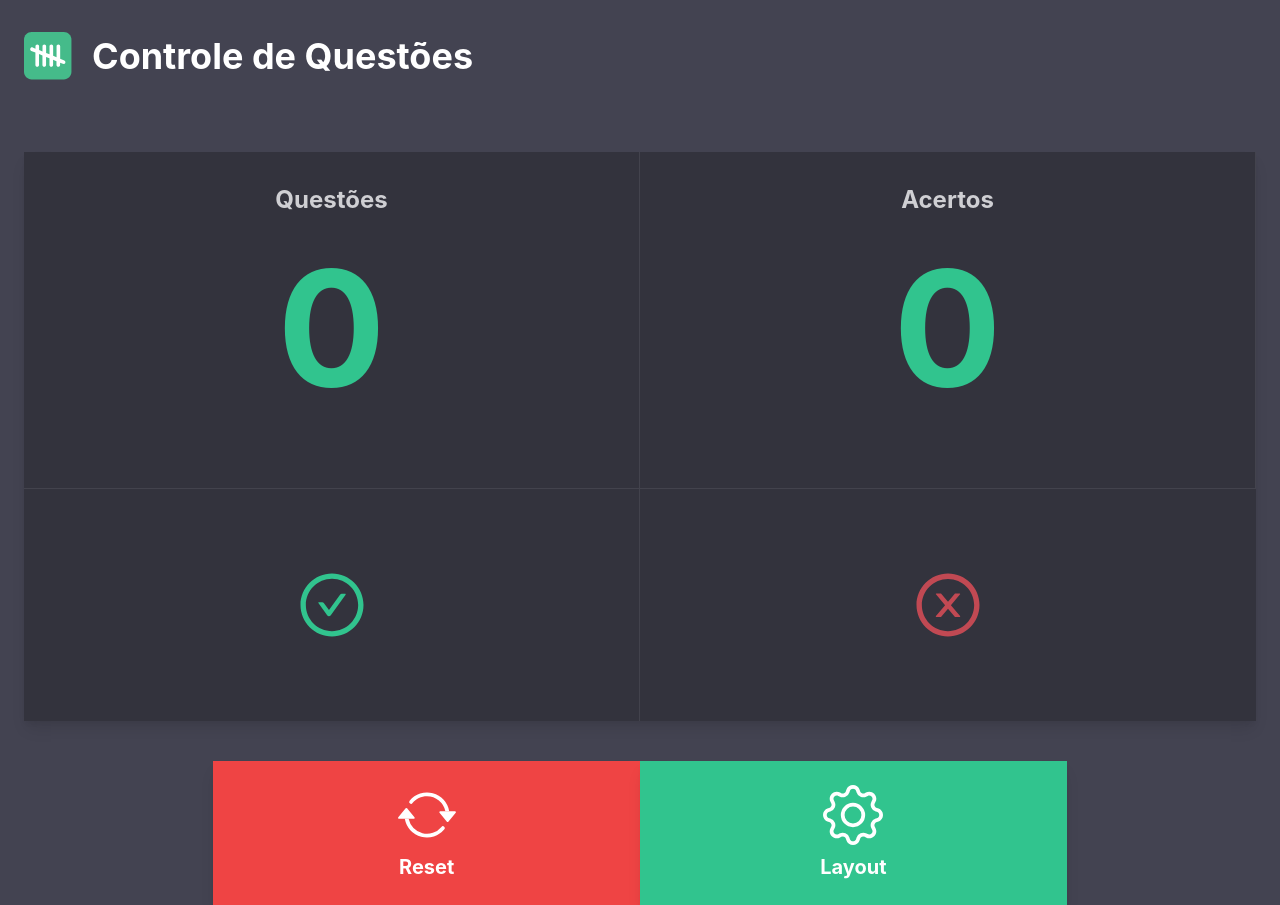
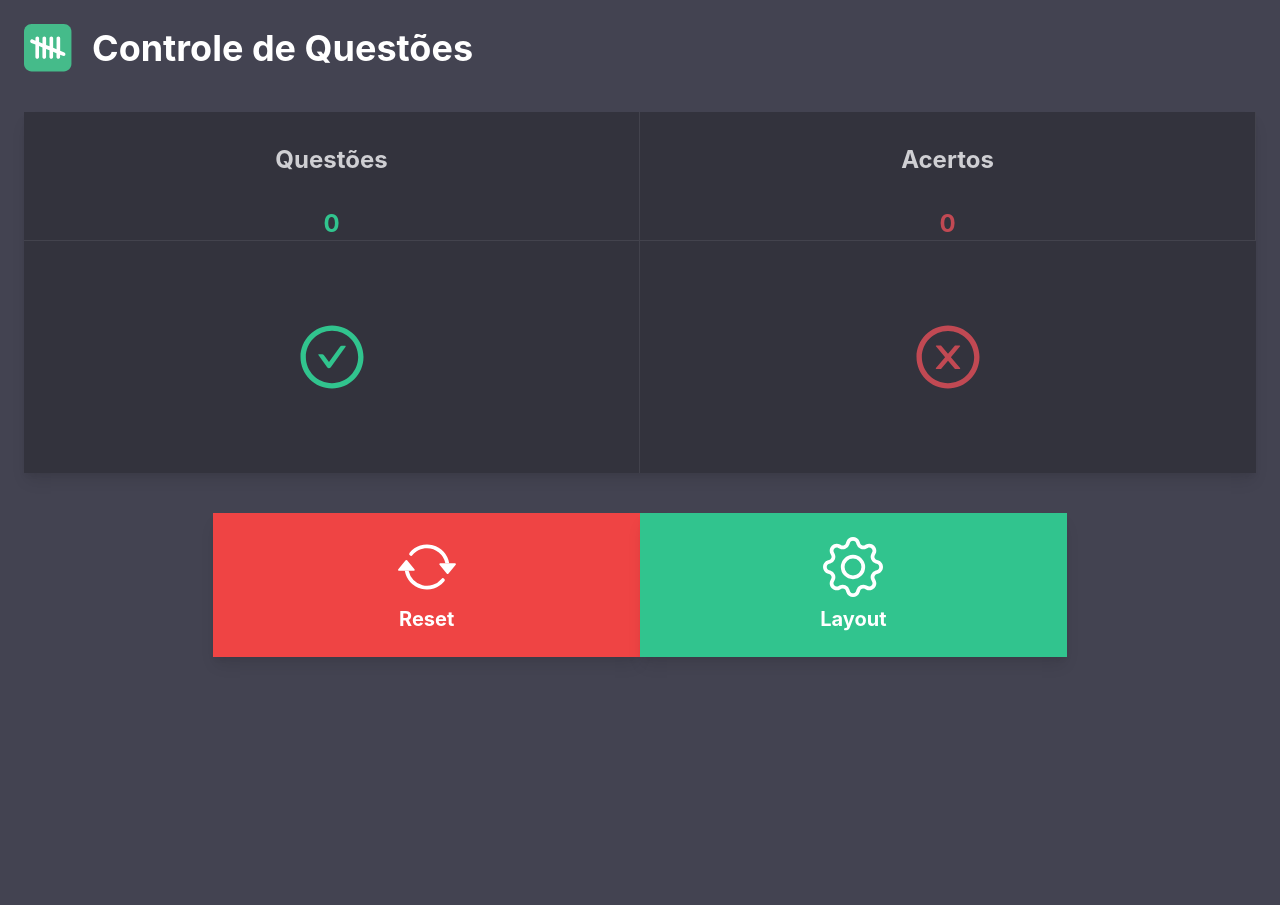
Before and after one commit to bresends/nextjs_control_exercices, a Next.js app: page / in a window 1280 px wide. After the commit the page ends 800 px from the top, so only its background shows below. Built offline with nearby package versions, Linux system fonts and the light colour scheme.

Commit message:
Fix: Refactor Card

```diff
--- /dev/null
+++ b/components/Card.tsx
@@ -0,0 +1,27 @@
+import { motion } from 'framer-motion';
+import React from 'react';
+import { QuestionProps } from '../types/QuestionProps';
+
+interface CardProps extends QuestionProps {
+    color: string;
+    title: string;
+    display: number;
+}
+
+const Card = (props: CardProps) => {
+    const color = props.color === 'green' ? 'text-rightGreen' : 'text-wrongRed';
+    return (
+        <div className="text-lightGray text-center flex flex-col select-none items-center font-bold border-b-[1px] border-lightGray/10 md:border-r-[1px] md:text-2xl">
+            <p className="py-6 md:py-8">{props.title}</p>
+            <motion.div
+                key={props.display}
+                initial={{ opacity: 0, y: 50 }}
+                animate={{ y: 0, opacity: 1 }}
+            >
+                <p className={`${color} font-bold`}>{props.display}</p>
+            </motion.div>
+        </div>
+    );
+};
+
+export default Card;
--- a/components/CardHolder.tsx
+++ b/components/CardHolder.tsx
@@ -1,11 +1,10 @@
 import React, { Dispatch } from 'react';
 import { QuestionProps } from '../types/QuestionProps';
 import ErrorCard from './ErrorCard';
-import QuestionCard from './QuestionCard';
 import RightButton from './RightButton';
 import RightCard from './RightCard';
 import WrongButton from './WrongButton';
-import { motion } from 'framer-motion';
+import Card from './Card';
 
 export interface CardHolderProps extends QuestionProps {
     setTotals: Dispatch<React.SetStateAction<number>>;
@@ -16,12 +15,30 @@ export interface CardHolderProps extends QuestionProps {
 const CardHolder = (props: CardHolderProps) => {
     return (
         <div className="bg-darkIndigo shadow-card mt-10 mx-6 flex flex-col md:grid md:grid-cols-2">
-            <QuestionCard total={props.total} wrong={props.wrong} />
+            <Card
+                color="green"
+                display={props.total}
+                title="Questões"
+                total={props.total}
+                wrong={props.wrong}
+            />
 
             {props.toggle ? (
-                <ErrorCard wrong={props.wrong} total={props.total} />
+                <Card
+                    color="red"
+                    display={props.wrong}
+                    title="Erros"
+                    total={props.total}
+                    wrong={props.wrong}
+                />
             ) : (
-                <RightCard total={props.total} wrong={props.wrong} />
+                <Card
+                    color="red"
+                    display={props.wrong}
+                    title="Acertos"
+                    total={props.total}
+                    wrong={props.wrong}
+                />
             )}
 
             <RightButton
--- a/components/Header.tsx
+++ b/components/Header.tsx
@@ -3,7 +3,7 @@ import Image from 'next/image';
 
 const Header = () => {
     return (
-        <header className="flex justify-center select-none items-center py-6 space-x-5 md:justify-start md:py-8 md:px-6">
+        <header className="flex justify-center select-none items-center mt-6 space-x-5 md:justify-start 2xl:p-8 lg:px-6">
             <Image src="/Vector.svg" alt="My Logo" width={48} height={48} />
             <h1 className="text-2xl text-white font-bold md:text-4xl">
                 Controle de Questões
--- a/components/QuestionCard.tsx
+++ /dev/null
@@ -1,22 +0,0 @@
-import { motion } from 'framer-motion';
-import React from 'react';
-import { QuestionProps } from '../types/QuestionProps';
-
-const QuestionCard = (props: QuestionProps) => {
-    return (
-        <div className="text-lightGray flex flex-col select-none items-center font-bold border-b-[1px] border-lightGray/10 md:border-r-[1px] md:text-2xl">
-            <p className="py-6 md:py-8">Questões</p>
-            <motion.div
-                key={props.total}
-                initial={{ opacity: 0, y: 50 }}
-                animate={{ y: 0, opacity: 1 }}
-            >
-                <p className="text-rightGreen text-5xl font-bold pb-6 md:text-[160px] md:pb-12 xl:pb-20">
-                    {props.total}
-                </p>
-            </motion.div>
-        </div>
-    );
-};
-
-export default QuestionCard;
--- a/pages/index.tsx
+++ b/pages/index.tsx
@@ -28,11 +28,11 @@ const Home: NextPage = () => {
 
     return (
         <div className="container mx-auto">
+            <Header />
             <motion.div
                 initial={{ opacity: 0, y: -100 }}
                 animate={{ y: 0, opacity: 1 }}
             >
-                <Header />
                 <HeadComponent total={total} wrong={wrong} />
                 <CardHolder
                     total={total}
```
